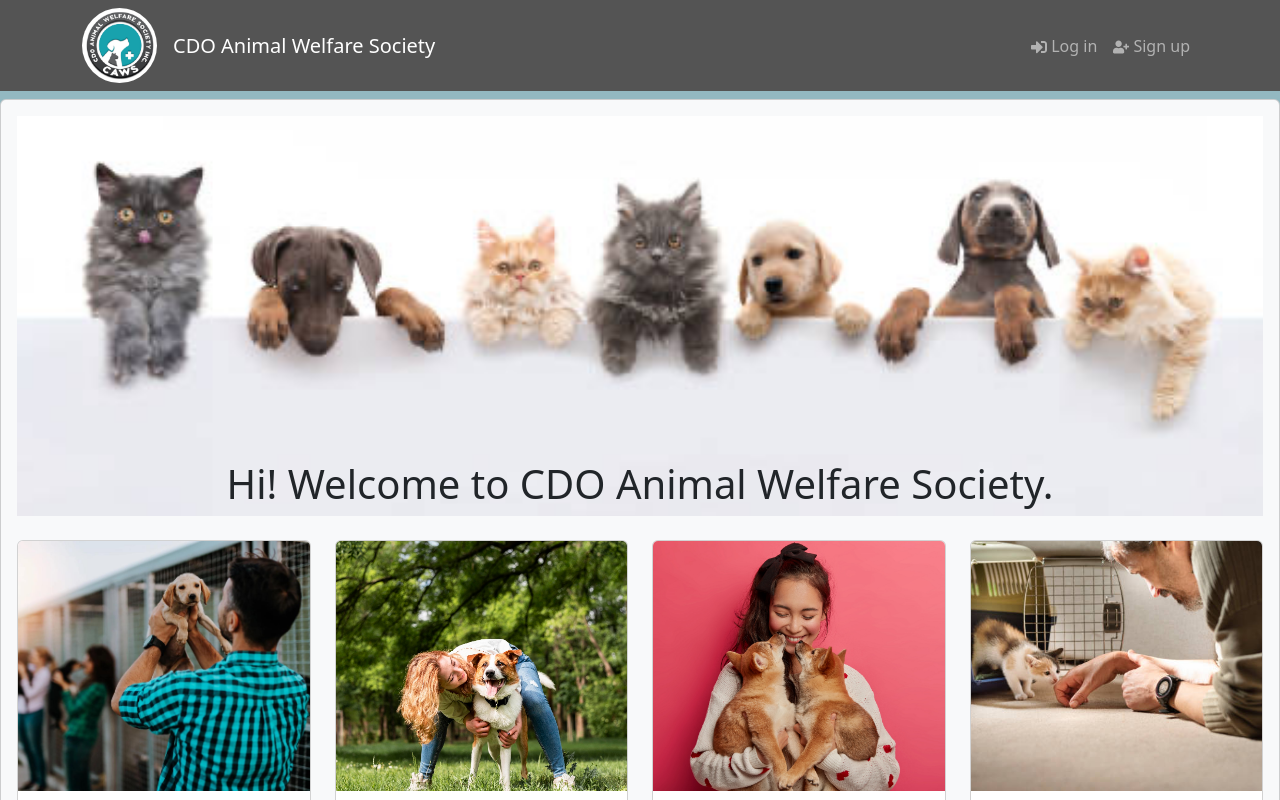
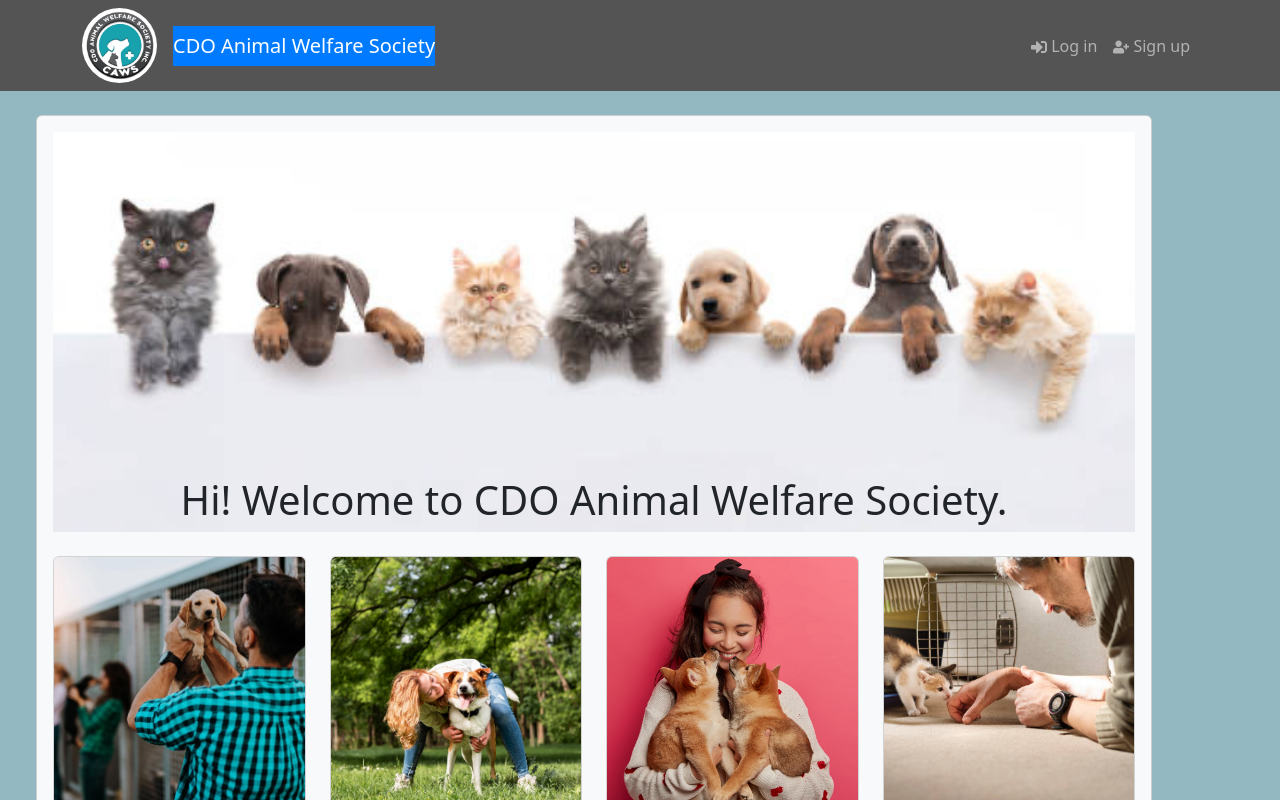
Before and after one commit to ddjplatan/wbsams, a React (Vite) app in the folder frontend/: page / in a window 1280 px wide. Shown: the top 800 px of the page. Built offline with nearby package versions, Linux system fonts and the light colour scheme.

Commit message:
hover+highlight

```diff
--- a/frontend/src/App.jsx
+++ b/frontend/src/App.jsx
@@ -9,7 +9,9 @@ const App = () => {
     <>
       <Header />
       <ToastContainer />
+      <Container className="m-4">
       <Outlet />
+      </Container>
     </>
   );
 };
--- a/frontend/src/components/Sidebar.jsx
+++ b/frontend/src/components/Sidebar.jsx
@@ -1,4 +1,5 @@
 import { useState } from "react";
+import { useLocation } from "react-router-dom";
 import {
   CDBSidebar,
   CDBSidebarContent,
@@ -11,7 +12,10 @@ import { LinkContainer } from "react-router-bootstrap";
 import { useSelector } from "react-redux";
 import DropdownPet from "./DropdownPet";
 
+import "../../src/index.css";
+
 const Sidebar = () => {
+  const location = useLocation();
   const { userInfo } = useSelector((state) => state.auth);
   const [showPetDropdown, setShowPetDropdown] = useState(false);
 
@@ -40,7 +44,7 @@ const Sidebar = () => {
           {userInfo.user.userType === "admin" ? (
             <>
               <LinkContainer to="/dashboard">
-                <CDBSidebarMenuItem icon="th-large">
+                <CDBSidebarMenuItem  className={location.pathname === "/dashboard" ? "active" : ""} icon="th-large">
                   Dashboard
                 </CDBSidebarMenuItem>
               </LinkContainer>
@@ -71,7 +75,7 @@ const Sidebar = () => {
                   Spay and Neuter
                 </CDBSidebarMenuItem>
               </LinkContainer>
-              <CDBSidebarMenuItem onClick={toggleEventDropdown} icon="th-large">
+              <CDBSidebarMenuItem onClick={toggleEventDropdown} className={showEventDropdown ? "active" : ""} icon="th-large">
                 Events
               </CDBSidebarMenuItem>
               {showEventDropdown && (
--- a/frontend/src/index.css
+++ b/frontend/src/index.css
@@ -20,3 +20,8 @@ body {
   overflow-y: auto !important; /* Add vertical scrolling if the content overflows */
   position: sticky !important;
 }
+
+.active {
+  background-color: #007bff; /* Highlight color */
+  cursor: pointer; /* Change cursor on hover */
+}
```
